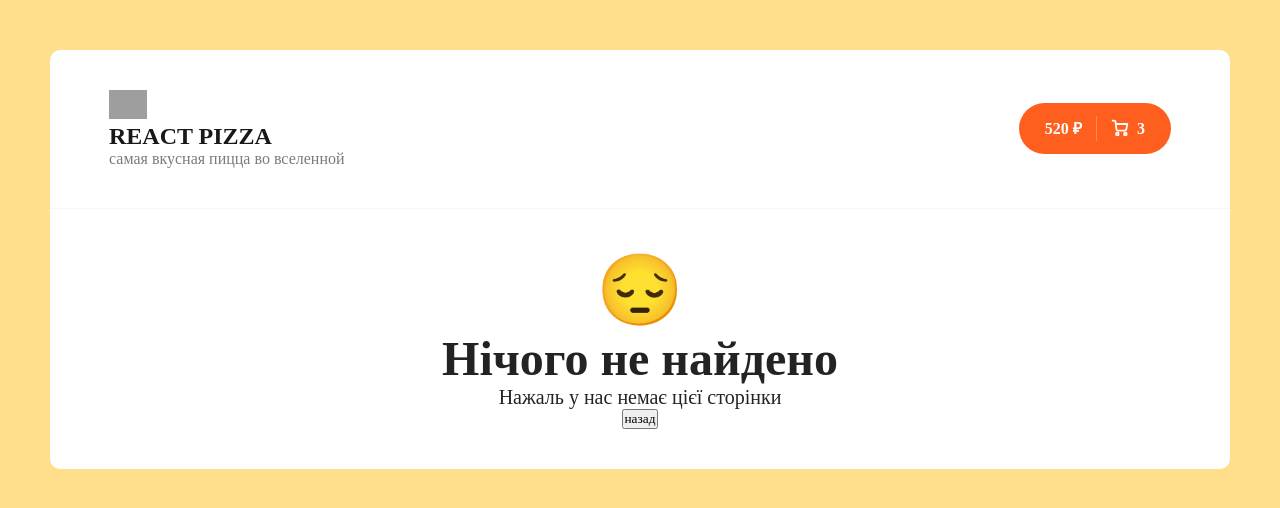
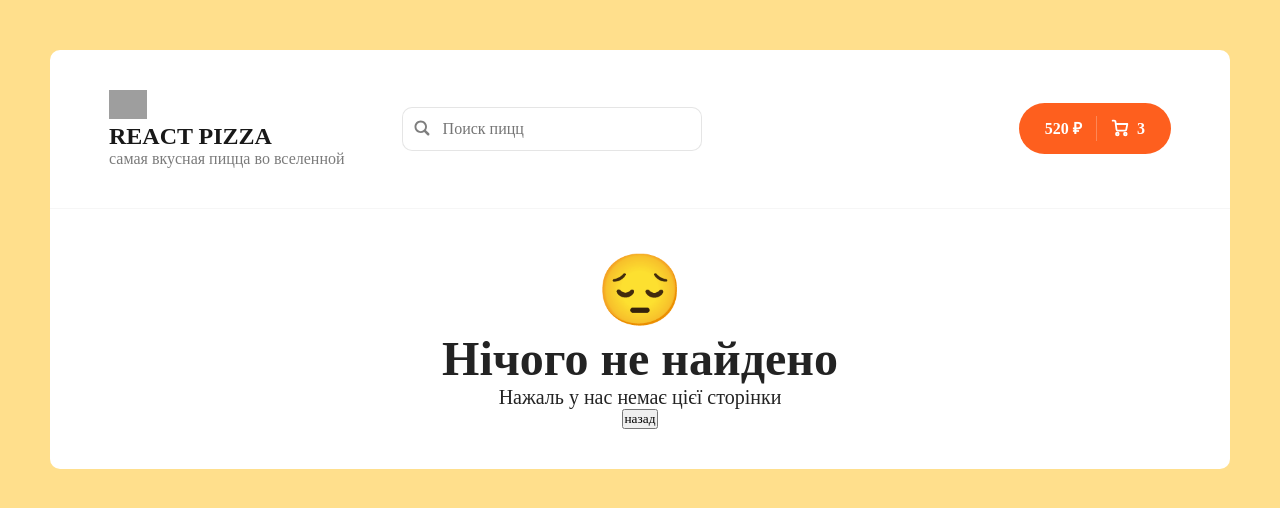
Before and after one commit to SniedaPavlo/react-pizza, a React (Create React App) app: page /pizza/1 in a window 1280 px wide. Shown: the top 508 px of the page. Built offline with nearby package versions, Linux system fonts and the light colour scheme; grey boxes are pictures that could not be loaded; a web font is replaced by a local one.

Commit message:
#10: 🍕 React Pizza v2 — Разрабатываем пагинацию и поиск пицц

```diff
--- a/package.json
+++ b/package.json
@@ -9,6 +9,7 @@
     "react": "^18.2.0",
     "react-content-loader": "^6.2.0",
     "react-dom": "^18.2.0",
+    "react-paginate": "^8.1.4",
     "react-router-dom": "^6.6.1",
     "react-scripts": "5.0.1",
     "sass": "^1.57.1",
--- a/src/App.jsx
+++ b/src/App.jsx
@@ -7,13 +7,14 @@ import './scss/app.scss';
 import { Routes, Route } from 'react-router-dom'
 
 function App() {
-
+  const [searchValue, setSearchValue] = React.useState('')
+  console.log(searchValue)
   return (
     <div className="wrapper">
-      <Header />
+      <Header searchValue={searchValue} setSearchValue={setSearchValue} />
       <div className="content">
         <Routes>
-          <Route path='/' element={<Home />} />
+          <Route path='/' element={<Home searchValue={searchValue} />} />
           <Route path='/cart' element={<Cart />} />
           <Route path='*' element={<NotFoundPage />} />
         </Routes>
--- a/src/Pages/Home.jsx
+++ b/src/Pages/Home.jsx
@@ -3,25 +3,30 @@ import Skeleton from '../components/PizzaBlog/Skeleton';
 import PizzaBlog from '../components/PizzaBlog/';
 import Categories from '../components/Сategories';
 import Sort from '../components/Sort';
+import Pagination from '../components/Pagination'
 
-function Home() {
+function Home({ searchValue }) {
 
     const [statePizzas, setPizzas] = React.useState([])
     const [pizzasLoading, setLoading] = React.useState(true)
     const [sort, setSort] = React.useState({ name: 'популярности', sortProperty: 'rating' })
+    const [currentPage, setCurrentPage] = React.useState(0)
     const [СategoryId, setСategoriesId] = React.useState(0)
 
-    console.log(sort)
+    // const PizzasFilter = statePizzas.filter((obj) => obj.title.toLowerCase().includes(searchValue.toLowerCase().trim()) ? true : false)
+    const Pizzas = statePizzas.map((obj) => <  PizzaBlog {...obj} key={obj.id.toString()} />)
+    const SkeletonArr = [...new Array(6)].map((el, index) => < Skeleton key={index} />)
 
     const order = sort.sortProperty.split('')[0] === '-' ? 'desc' : 'asc';
     const sortPut = sort.sortProperty.replace('-', '');
     const category = СategoryId > 0 ? `&category=${СategoryId}` : '';
+    const search = searchValue ? `search=${searchValue}` : ''
 
 
     React.useEffect(() => {
         setLoading(true)
         fetch(`
-        https://63a4cc372a73744b00802459.mockapi.io/items?${category}&sortBy=${sortPut}&order=${order}`
+        https://63a4cc372a73744b00802459.mockapi.io/items?page=${currentPage}&limit=4${category}&sortBy=${sortPut}&order=${order}&${search}`
         )
             .then((res) => res.json())
             .then((json) => {
@@ -29,13 +34,12 @@ function Home() {
                 setLoading(false)
             })
         window.scrollTo(0, 0)
-    }, [СategoryId, sort])
+    }, [СategoryId, sort, searchValue, currentPage])
 
 
     function setСategories(i) {
         setСategoriesId(i)
     } // или сразу можно передать в пропсы этот кол бек
-
 
     return (
         <div className="container">
@@ -47,10 +51,11 @@ function Home() {
                 <h2 className="content__title">Все пиццы</h2>
                 <div className="content__items">
                     {pizzasLoading
-                        ? [...new Array(6)].map((el, index) => < Skeleton key={index} />)
-                        : statePizzas.map((obj) => <  PizzaBlog {...obj} key={obj.id.toString()} />)}
+                        ? SkeletonArr
+                        : Pizzas}
                 </div>
             </div>
+            <Pagination onChangeCurrent={(number) => setCurrentPage(number)} />
         </div>
     )
 }
--- a/src/Pages/NotFoundPage.jsx
+++ b/src/Pages/NotFoundPage.jsx
@@ -6,7 +6,6 @@ function NotFoundPage() {
         <div>
             <NotFoundBlock />
         </div>
-
     )
 }
 
--- a/src/components/Header.jsx
+++ b/src/components/Header.jsx
@@ -1,10 +1,10 @@
 import React from "react";
 import { Link } from 'react-router-dom'
+import Search from '../components/Search'
 
-function Header() {
+function Header({ searchValue, setSearchValue }) {
+
     return (
-
-
         <div className="header">
             <div className="container">
                 <div className="header__logo">
@@ -16,6 +16,7 @@ function Header() {
                         </div>
                     </Link>
                 </div>
+                <Search searchValue={searchValue} setSearchValue={setSearchValue} />
                 <div className="header__cart">
                     <Link to="/cart" className="button button--cart">
                         <span>520 ₽</span>
@@ -52,6 +53,7 @@ function Header() {
                         <span>3</span>
                     </Link>
                 </div>
+
             </div>
         </div>
 
--- /dev/null
+++ b/src/components/Pagination/Pagination.module.scss
@@ -0,0 +1,30 @@
+.root{
+    display: flex;
+    li{
+        padding: 10px;
+        border: 1px solid #fe5f1e;
+        border-radius: 30px;
+        width: 45px;
+        height: 40px;
+        display: flex;
+        justify-content: center;
+        align-items: center;
+        margin-right: 10px;
+        cursor: pointer;
+        &:hover{
+            background-color: #fe5f1e;
+        }
+        a{
+            &:hover {
+                    color: black;
+                }
+        }
+    }
+
+    :global {
+       .selected{
+        background-color: #fe5f1e;
+        color: #fff
+       }
+}
+}
--- /dev/null
+++ b/src/components/Pagination/index.jsx
@@ -0,0 +1,25 @@
+import React from "react";
+import ReactPaginate from 'react-paginate';
+import s from './Pagination.module.scss'
+
+
+function Pagination({ onChangeCurrent }) {
+    return (
+
+        <ReactPaginate
+            className={s.root}
+            breakLabel="..."
+            nextLabel=">"
+            onPageChange={event => {
+                console.log(event)
+                onChangeCurrent(event.selected + 1)
+            }}
+            pageRangeDisplayed={4}
+            pageCount={3}
+            previousLabel="<"
+            renderOnZeroPageCount={null}
+        />
+    )
+}
+
+export default Pagination
--- /dev/null
+++ b/src/components/Search/Search.module.scss
@@ -0,0 +1,38 @@
+.input{
+    border: 1px solid rgba(0,0,0,0.1);
+    padding: 12px 20px;
+    padding-left: 40px;
+    width: 300px;
+    border-radius: 10px;
+    font-size: 16px;
+    &:focus{
+        border: 1px solid black;
+    }
+
+}
+
+.root{
+    position: relative;
+    left: -130px;
+}
+
+.icon{
+     width: 20px;
+     height: 20px;
+     position: absolute;
+     opacity: 0.5;
+     top: 25%;
+     left: 10px;
+}
+
+.icon__close{
+    width: 20px;
+    height: 20px;
+    position: absolute;
+    opacity: 0.5;
+    top: 25%;
+    right: 10px;
+    :hover{
+      color: black;
+    }
+}
--- /dev/null
+++ b/src/components/Search/index.jsx
@@ -0,0 +1,20 @@
+import React from "react";
+import s from './Search.module.scss';
+
+function Search({ searchValue, setSearchValue }) {
+
+    function clearValueInput() {
+        setSearchValue('')
+    }
+
+    return (
+        <div className={s.root}>
+            <svg className={s.icon} enable-background="new 0 0 32 32" id="Glyph" version="1.1" viewBox="0 0 32 32" xmlns="http://www.w3.org/2000/svg" ><path d="M27.414,24.586l-5.077-5.077C23.386,17.928,24,16.035,24,14c0-5.514-4.486-10-10-10S4,8.486,4,14  s4.486,10,10,10c2.035,0,3.928-0.614,5.509-1.663l5.077,5.077c0.78,0.781,2.048,0.781,2.828,0  C28.195,26.633,28.195,25.367,27.414,24.586z M7,14c0-3.86,3.14-7,7-7s7,3.14,7,7s-3.14,7-7,7S7,17.86,7,14z" id="XMLID_223_" /></svg>
+            <input value={searchValue} onChange={(event) => setSearchValue(event.target.value)} className={s.input} type="text" placeholder="Поиск пицц" />
+            {searchValue && (<svg className={s.icon__close} onClick={clearValueInput} height="512px" id="Layer_1" version="1.1" viewBox="0 0 512 512" width="512px"
+                xmlns="http://www.w3.org/2000/svg" ><g><path d="M256,33C132.3,33,32,133.3,32,257c0,123.7,100.3,224,224,224c123.7,0,224-100.3,224-224C480,133.3,379.7,33,256,33z    M364.3,332.5c1.5,1.5,2.3,3.5,2.3,5.6c0,2.1-0.8,4.2-2.3,5.6l-21.6,21.7c-1.6,1.6-3.6,2.3-5.6,2.3c-2,0-4.1-0.8-5.6-2.3L256,289.8   l-75.4,75.7c-1.5,1.6-3.6,2.3-5.6,2.3c-2,0-4.1-0.8-5.6-2.3l-21.6-21.7c-1.5-1.5-2.3-3.5-2.3-5.6c0-2.1,0.8-4.2,2.3-5.6l75.7-76   l-75.9-75c-3.1-3.1-3.1-8.2,0-11.3l21.6-21.7c1.5-1.5,3.5-2.3,5.6-2.3c2.1,0,4.1,0.8,5.6,2.3l75.7,74.7l75.7-74.7   c1.5-1.5,3.5-2.3,5.6-2.3c2.1,0,4.1,0.8,5.6,2.3l21.6,21.7c3.1,3.1,3.1,8.2,0,11.3l-75.9,75L364.3,332.5z" /></g></svg>)}
+        </div>
+    )
+}
+
+export default Search
```
Also changed, not shown: 1 other file (tests, documents, lock files or other folders).
